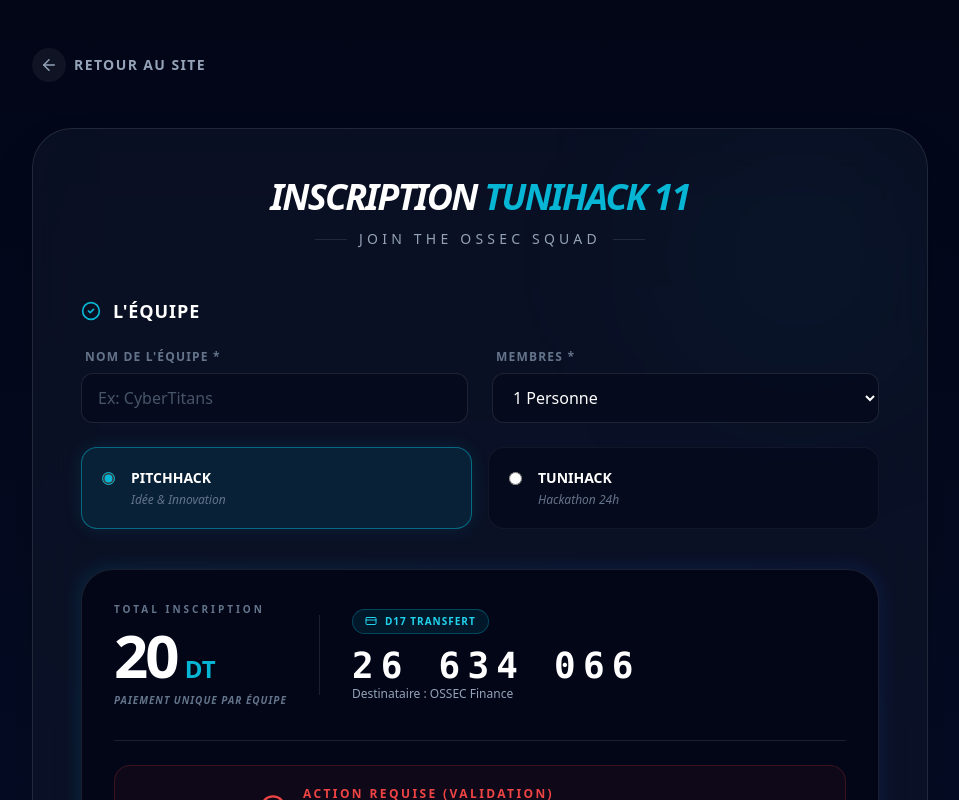
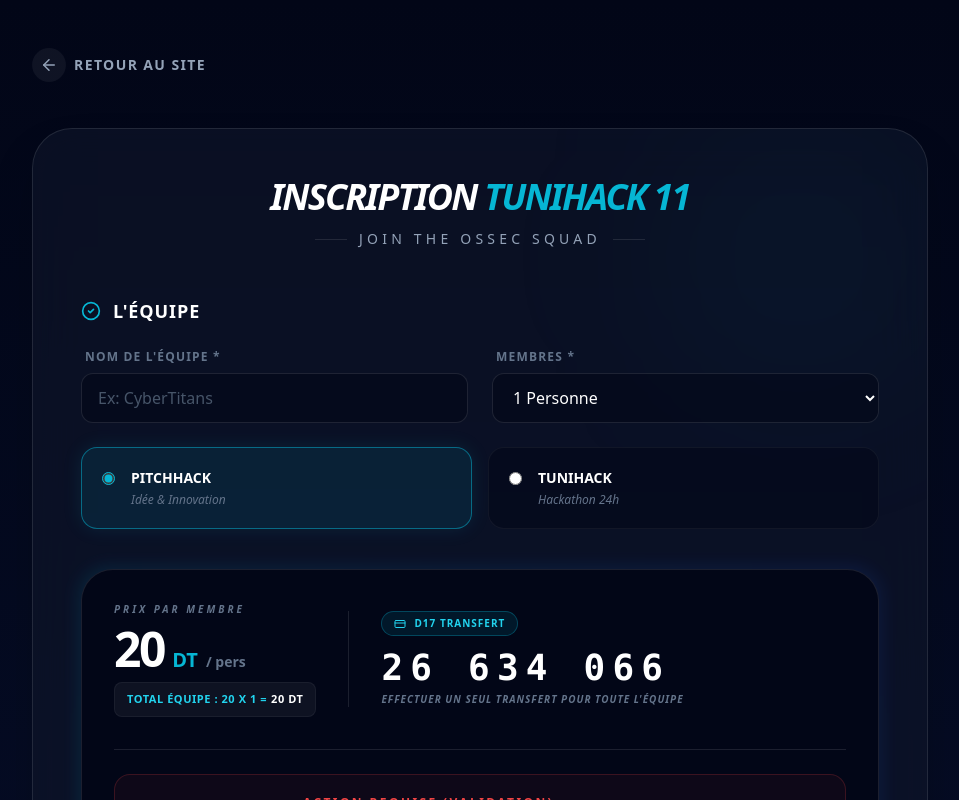
Before and after one commit to Farahgrissa/tunihack-form, a React (Vite) app: page /register in a window 1280 px wide. Shown: the top 800 px of the page, without its empty margins (160-1119 px from the left). Built offline with nearby package versions, Linux system fonts and the light colour scheme.

Commit message:
ajustement de Home page

```diff
--- a/src/pages/Home.jsx
+++ b/src/pages/Home.jsx
@@ -54,7 +54,7 @@
 const FAQ_DATA = [
 {
     question: "Quels sont les frais d'inscription ?",
-    answer: "L'inscription est fixée à 30 DT pour le TuniHack et 20 DT pour le PitchHack."
+    answer: "L'inscription est fixée à ( 30 DT * nbre de membres ) pour le TuniHack et ( 20 DT * nbre de membres ) pour le PitchHack."
   },
   {
     question: "Si je ne participe pas à la compétition, puis-je quand même rejoindre ?",
@@ -240,7 +240,7 @@
         to="/register"
         className="ml-4 px-5 py-2 rounded-full bg-cyan-600 hover:bg-cyan-500 text-white transition-all shadow-lg shadow-cyan-500/20 scale-90"
       >
-        S'inscrire
+       Participer
       </Link>
     </nav>
   </div>
@@ -386,9 +386,7 @@
           <p className="text-[10px] font-black text-slate-600 tracking-[0.5em] uppercase">
             © 2026 OSSEC ENSI — Tous droits réservés
           </p>
-          <p className="text-lg md:text-xl text-slate-400 font-medium">
-            Conçu et réalisé par <span className="text-cyan-500 font-bold">Farah GRISSA</span> — <span className="italic">HR Manager</span>
-          </p>
+
         </div>
       </footer>
 
--- a/src/pages/Register.jsx
+++ b/src/pages/Register.jsx
@@ -132,42 +132,59 @@
                 </div>
               </div>
 
-              {/* TICKET DE PAIEMENT DYNAMIQUE */}
+            {/* TICKET DE PAIEMENT DYNAMIQUE : CALCUL PAR MEMBRE */}
 <div className="relative group">
   <div className="absolute -inset-1 bg-gradient-to-r from-cyan-500 to-blue-600 rounded-[2rem] blur opacity-10 group-hover:opacity-25 transition duration-1000"></div>
   <div className="relative bg-slate-950 border border-white/10 rounded-[2rem] p-8 overflow-hidden">
+
     <div className="flex flex-col md:flex-row justify-between items-center gap-8">
-                    <div className="text-center md:text-left">
-                      <p className="text-[10px] uppercase tracking-[0.3em] text-slate-500 font-black mb-2">Total Inscription</p>
-                      <div className="flex items-baseline gap-2 justify-center md:justify-start">
-                        <span className="text-6xl font-black text-white tracking-tighter">
+
+      {/* SECTION PRIX DYNAMIQUE */}
+      <div className="text-center md:text-left min-w-[200px]">
+        <p className="text-[10px] uppercase tracking-[0.3em] text-slate-500 font-black mb-2 italic">
+          Prix par membre
+        </p>
+        <div className="flex items-baseline gap-2 justify-center md:justify-start mb-2">
+          <span className="text-5xl font-black text-white tracking-tighter">
             {formData.competition === "pitchhack" ? "20" : "30"}
           </span>
-                        <span className="text-2xl font-black text-cyan-500">DT</span>
-                      </div>
-                      <p className="text-slate-500 text-[10px] mt-2 font-bold uppercase tracking-widest italic">Paiement unique par équipe</p>
+          <span className="text-xl font-black text-cyan-500">DT</span>
+          <span className="text-slate-500 text-sm font-bold">/ pers</span>
         </div>
 
-                    <div className="hidden md:block w-px h-20 bg-white/10"></div>
+        {/* Ligne de calcul automatique */}
+        <div className="py-2 px-3 bg-white/5 rounded-lg border border-white/5 inline-block">
+          <p className="text-[11px] font-bold text-cyan-400 uppercase tracking-wider">
+            Total Équipe : {formData.competition === "pitchhack" ? 20 : 30} x {formData.memberCount} =
+            <span className="text-white ml-1">
+              {(formData.competition === "pitchhack" ? 20 : 30) * formData.memberCount} DT
+            </span>
+          </p>
+        </div>
+      </div>
 
+      <div className="hidden md:block w-px h-24 bg-white/10"></div>
+
+      {/* SECTION D17 */}
       <div className="text-center md:text-left flex-1">
         <div className="inline-flex items-center gap-2 px-3 py-1 rounded-full bg-cyan-500/10 border border-cyan-500/30 mb-3">
           <CreditCard size={12} className="text-cyan-400" />
           <span className="text-[10px] font-bold text-cyan-400 uppercase tracking-widest">D17 Transfert</span>
         </div>
-<p className="text-[6.5vw] xs:text-2xl md:text-4xl font-mono font-black text-white whitespace-nowrap tracking-tight md:tracking-[0.2em]">
+        {/* Numéro avec protection anti-coupure mobile */}
+        <p className="text-[24px] sm:text-3xl md:text-4xl font-mono font-black text-white tracking-normal md:tracking-[0.2em] mb-1 whitespace-nowrap">
           26&nbsp;634&nbsp;066
-</p>                <p className="text-xs text-slate-400 font-medium">Destinataire : OSSEC Finance</p>
+        </p>
+        <p className="text-[10px] text-slate-500 font-bold uppercase tracking-widest italic">
+          Effectuer un seul transfert pour toute l'équipe
+        </p>
+      </div>
     </div>
 
-
-                  </div>
-{/* BLOC D'INSTRUCTION AGRANDI */}
+    {/* BLOC D'INSTRUCTION AGRANDI (Corrigé avec email en minuscules) */}
     <div className="mt-8 pt-6 border-t border-white/10">
       <div className="flex flex-col md:flex-row items-center justify-center gap-4 p-5 rounded-2xl bg-red-500/5 border border-red-500/20">
-    {/* Icône plus grande */}
         <AlertCircle size={28} className="text-red-500 shrink-0" />
-
         <div className="text-center md:text-left">
           <p className="text-xs font-black text-red-500 uppercase tracking-[0.2em] mb-1">
             Action Requise (Validation)
@@ -184,6 +201,7 @@
         </div>
       </div>
     </div>
+
   </div>
 </div>
 
@@ -244,7 +262,7 @@
 
                 {submitted && (
                   <div className="mt-6 p-4 rounded-xl bg-green-500/10 border border-green-500/50 text-green-400 text-center font-bold animate-bounce">
-                    🚀 Inscription enregistrée ! Redirection...
+                     Inscription enregistrée ! Redirection...
                   </div>
                 )}
               </div>
```
Lines whose indentation alone changed are shown as unchanged.
